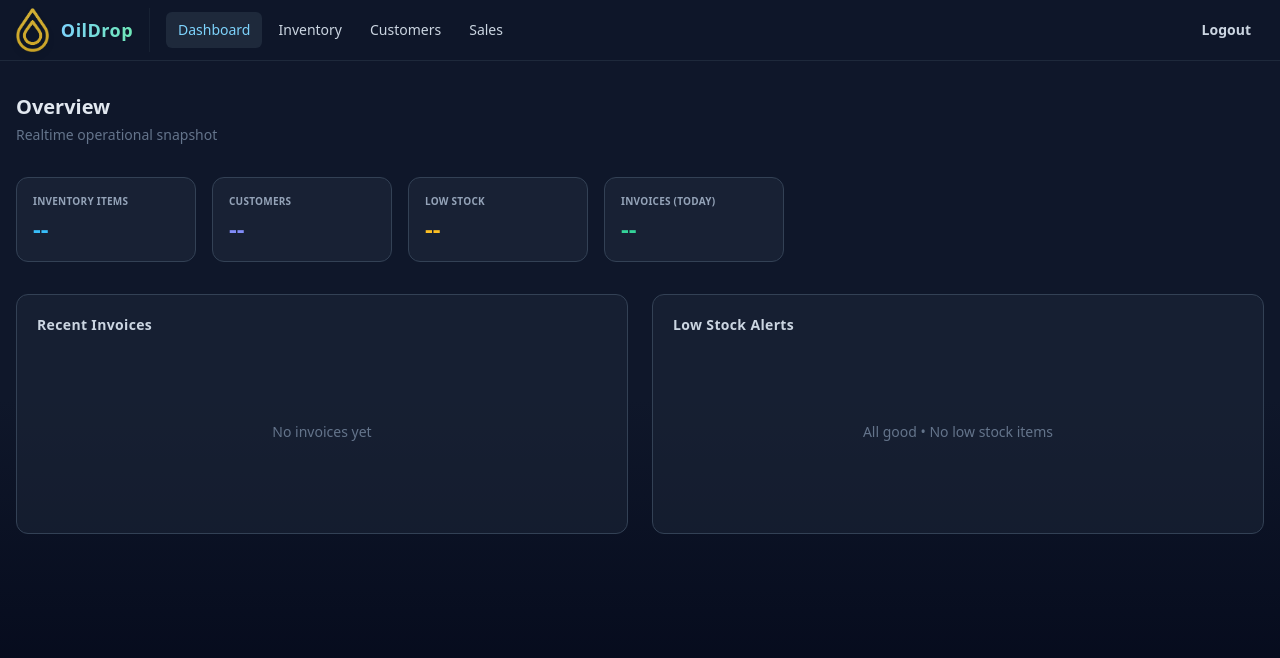
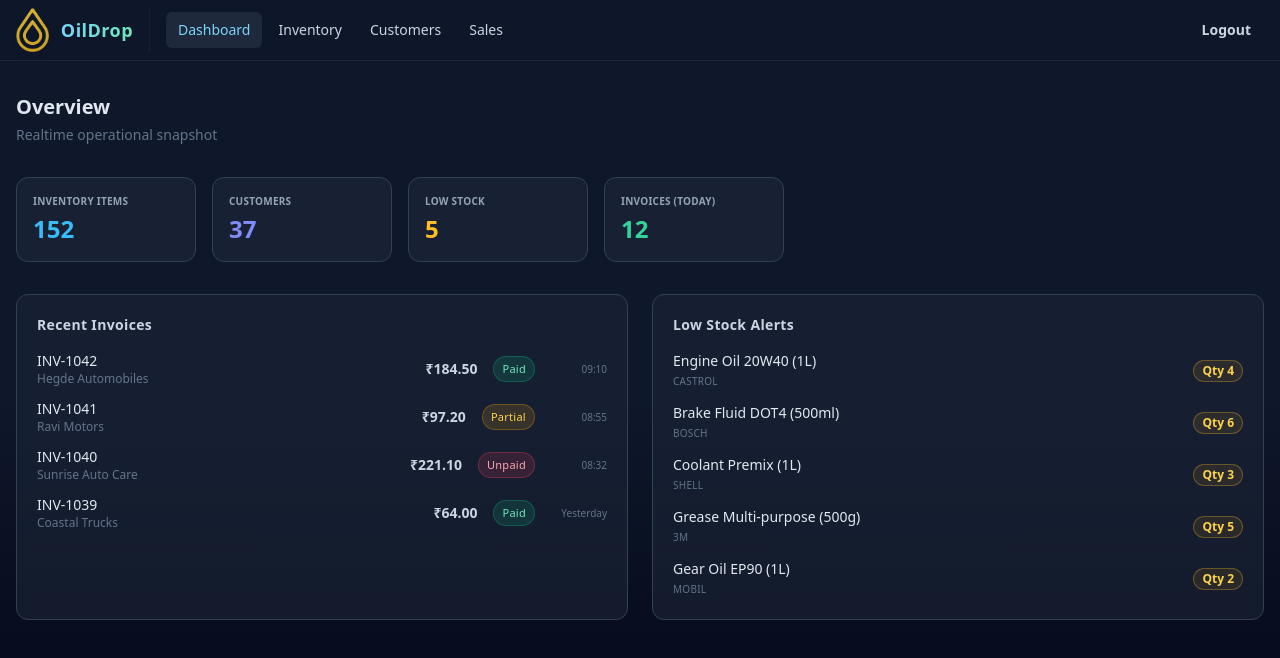
Before and after one commit to hegdemahesh/oildrop, a React (Vite) app in the folder web/: page / in a window 1280 px wide. Shown: the top 658 px of the page. Built offline with nearby package versions, Linux system fonts and the light colour scheme; no server answers; sample sign-in values are in the browser's storage.

Commit message:
added some dasboard data

```diff
--- a/web/src/pages/Dashboard.tsx
+++ b/web/src/pages/Dashboard.tsx
@@ -18,19 +18,59 @@ const Dashboard: React.FC = () => {
           <p className="text-sm text-slate-500 mt-1">Realtime operational snapshot</p>
         </div>
         <div className="flex flex-wrap gap-4">
-          <Stat label="Inventory Items" value="--" accent="text-sky-400" />
-          <Stat label="Customers" value="--" accent="text-indigo-400" />
-          <Stat label="Low Stock" value="--" accent="text-amber-400" />
-          <Stat label="Invoices (Today)" value="--" accent="text-emerald-400" />
+          <Stat label="Inventory Items" value={152} accent="text-sky-400" />
+          <Stat label="Customers" value={37} accent="text-indigo-400" />
+          <Stat label="Low Stock" value={5} accent="text-amber-400" />
+          <Stat label="Invoices (Today)" value={12} accent="text-emerald-400" />
         </div>
         <div className="grid md:grid-cols-2 gap-6">
-          <section className="bg-slate-800/50 rounded-xl border border-slate-700 p-5 flex flex-col gap-4 min-h-[240px]">
+          <section className="bg-slate-800/50 rounded-xl border border-slate-700 p-5 flex flex-col gap-4 min-h-[260px]">
             <h3 className="text-sm font-semibold tracking-wide text-slate-300">Recent Invoices</h3>
-            <div className="flex-1 flex items-center justify-center text-slate-500 text-sm">No invoices yet</div>
+            <ul className="space-y-3 text-sm">
+              {[
+                { id: 'INV-1042', customer: 'Hegde Automobiles', total: 18450, status: 'Paid', ts: '09:10' },
+                { id: 'INV-1041', customer: 'Ravi Motors', total: 9720, status: 'Partial', ts: '08:55' },
+                { id: 'INV-1040', customer: 'Sunrise Auto Care', total: 22110, status: 'Unpaid', ts: '08:32' },
+                { id: 'INV-1039', customer: 'Coastal Trucks', total: 6400, status: 'Paid', ts: 'Yesterday' },
+              ].map(r => {
+                let badgeClass = 'bg-rose-500/15 text-rose-300 border border-rose-500/30';
+                if (r.status === 'Paid') badgeClass = 'bg-emerald-500/15 text-emerald-300 border border-emerald-500/30';
+                else if (r.status === 'Partial') badgeClass = 'bg-amber-500/15 text-amber-300 border border-amber-500/30';
+                return (
+                  <li key={r.id} className="flex items-center justify-between gap-4">
+                    <div className="flex flex-col">
+                      <span className="font-medium text-slate-200">{r.id}</span>
+                      <span className="text-slate-500 text-xs">{r.customer}</span>
+                    </div>
+                    <div className="flex items-center gap-4">
+                      <span className="font-semibold text-slate-300">₹{(r.total/100).toLocaleString('en-IN',{minimumFractionDigits:2})}</span>
+                      <span className={`text-[11px] px-2 py-0.5 rounded-full font-medium tracking-wide ${badgeClass}`}>{r.status}</span>
+                      <span className="text-[10px] text-slate-500 w-14 text-right">{r.ts}</span>
+                    </div>
+                  </li>
+                );
+              })}
+            </ul>
           </section>
-          <section className="bg-slate-800/50 rounded-xl border border-slate-700 p-5 flex flex-col gap-4 min-h-[240px]">
+          <section className="bg-slate-800/50 rounded-xl border border-slate-700 p-5 flex flex-col gap-4 min-h-[260px]">
             <h3 className="text-sm font-semibold tracking-wide text-slate-300">Low Stock Alerts</h3>
-            <div className="flex-1 flex items-center justify-center text-slate-500 text-sm">All good • No low stock items</div>
+            <ul className="space-y-3 text-sm">
+              {[
+                { name: 'Engine Oil 20W40 (1L)', brand: 'Castrol', qty: 4 },
+                { name: 'Brake Fluid DOT4 (500ml)', brand: 'Bosch', qty: 6 },
+                { name: 'Coolant Premix (1L)', brand: 'Shell', qty: 3 },
+                { name: 'Grease Multi-purpose (500g)', brand: '3M', qty: 5 },
+                { name: 'Gear Oil EP90 (1L)', brand: 'Mobil', qty: 2 },
+              ].map(item => (
+                <li key={item.name} className="flex items-center justify-between">
+                  <div className="flex flex-col">
+                    <span className="font-medium text-slate-200">{item.name}</span>
+                    <span className="text-slate-500 text-[10px] uppercase tracking-wide">{item.brand}</span>
+                  </div>
+                  <span className="text-xs font-semibold text-amber-300 bg-amber-500/10 border border-amber-400/30 px-2 py-0.5 rounded-full">Qty {item.qty}</span>
+                </li>
+              ))}
+            </ul>
           </section>
         </div>
       </main>
```
Also changed, not shown: 1 other file (tests, documents, lock files or other folders).
